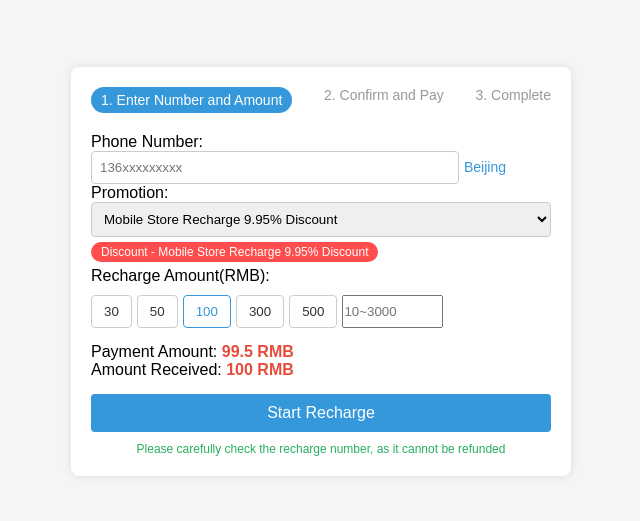
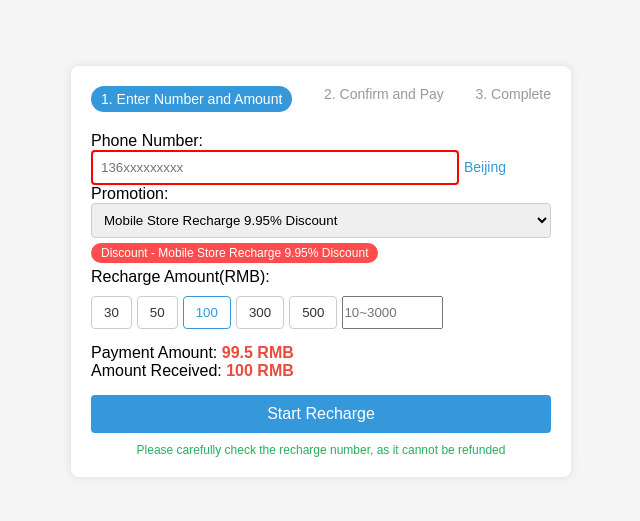
Before and after one commit to ITteam00/Recharge, an Angular app: page / in a window 1280 px wide. Shown: the part 137-658 px from the top of the page, without its empty margins (319-959 px from the left). Built offline with nearby package versions, Linux system fonts and the light colour scheme.

Commit message:
feat: finish all

```diff
--- a/src/app/app.component.css
+++ b/src/app/app.component.css
@@ -130,3 +130,12 @@ body {
     text-align: center;
     margin-top: 10px;
 }
+
+.invalid-phone {
+    border: 2px solid red !important;
+}
+
+.submit-btn.disabled-button {
+    background-color: grey !important;
+    cursor: not-allowed;
+}
--- a/src/app/form/form.component.html
+++ b/src/app/form/form.component.html
@@ -1,6 +1,6 @@
 <label for="phone">Phone Number:</label>
 <div class="phone-input">
-    <input type="text" id="phone" placeholder="136xxxxxxxxx" />
+    <input type="text" id="phone" placeholder="136xxxxxxxxx" [(ngModel)]="phoneNumber" [ngClass]="{'invalid-phone': !validPhoneNumber}"  />
     <span class="location">Beijing</span>
 </div>
 
@@ -27,4 +27,5 @@
     <p>Amount Received: <span class="received-amount">{{ rechargeAmount }} RMB</span></p>
 </div>
 
-<app-start-recharge-button (startRecharge)="startRecharge()"></app-start-recharge-button>
+<app-start-recharge-button (startRecharge)="startRecharge()"
+[ngClass]="{'disabled-button': !validPhoneNumber}" ></app-start-recharge-button>
--- a/src/app/form/form.component.ts
+++ b/src/app/form/form.component.ts
@@ -2,17 +2,21 @@ import { AfterViewInit, Component } from '@angular/core';
 import { CommonModule } from '@angular/common';
 import { Router } from '@angular/router';
 import { StartRechargeButtonComponent } from '../start-recharge-button/start-recharge-button.component';
+import { FormsModule } from '@angular/forms';
+
 
 
 
 @Component({
   selector: 'app-form',
   standalone: true,
-  imports: [CommonModule,StartRechargeButtonComponent],
+  imports: [CommonModule,StartRechargeButtonComponent,FormsModule],
   templateUrl: './form.component.html',
-  styleUrl: '../app.component.css'
+  styleUrl: '../app.component.css',
 })
 export class FormComponent implements AfterViewInit {
+  phoneNumber: string = '';
+  validPhoneNumber: boolean = false;
   rechargeAmount: number = 100;  // 默认值
   paymentAmount: number = 99.50; // 示例值，根据折扣计算
 
@@ -56,11 +60,23 @@ export class FormComponent implements AfterViewInit {
 
   startRecharge() {
     // 这里可以添加任何需要的逻辑，例如验证或处理数据
+    if (this.isPhoneNumberValid()) {
+      // 这里可以添加任何需要的逻辑，例如验证或处理数据
       this.router.navigate(['/confirm-pay'], {
         queryParams: {
           paymentAmount: this.paymentAmount,
           rechargeAmount: this.rechargeAmount
         }
       });
+    } else {
+      alert('Invalid phone number!');
     }
   }
+
+  isPhoneNumberValid(): boolean {
+    const phoneRegex = /^1\d{10}$/;
+    this.validPhoneNumber = phoneRegex.test(this.phoneNumber);
+    console.log(this.validPhoneNumber)
+    return this.validPhoneNumber
+  }
+}
--- a/src/app/headers/headers.component.ts
+++ b/src/app/headers/headers.component.ts
@@ -32,7 +32,6 @@ export class HeadersComponent implements OnInit{
 
   updateActiveStep(url: string) {
     const cleanUrl = url.split('?')[0];
-    console.log('Clean URL:', cleanUrl);
     if (cleanUrl === '/') {
       this.activeStep = 1;
     } else if (cleanUrl.startsWith('/confirm-pay')) {
```
Lines whose indentation alone changed are shown as unchanged.
